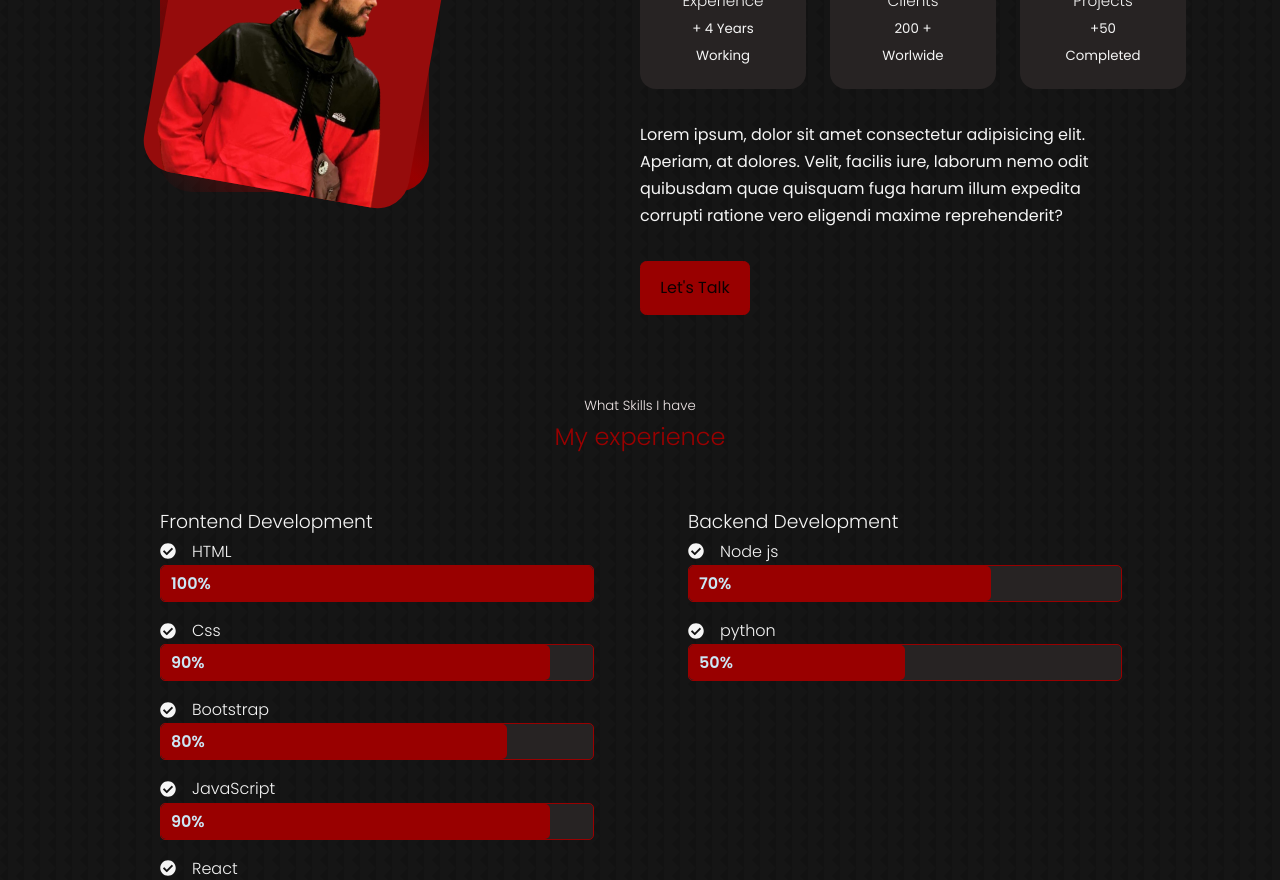
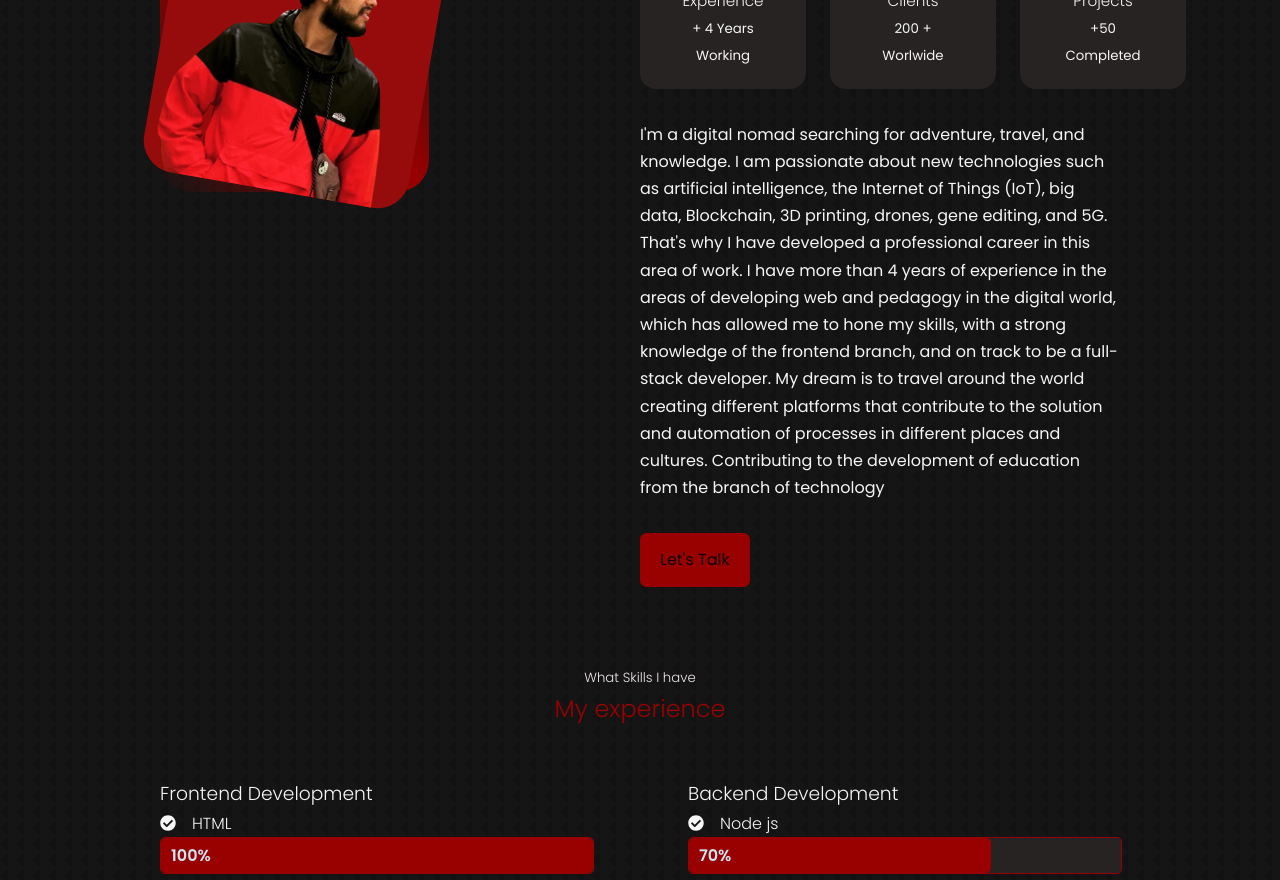
Before and after one commit to jhondeser/prueba, a React (Create React App) app: page / in a window 1280 px wide. Shown: the part 1100-1980 px from the top of the page. Built offline with nearby package versions, Linux system fonts and the light colour scheme.

Commit message:
enero el texto de presentacion para la seccion about me

```diff
--- a/src/components/about/About.jsx
+++ b/src/components/about/About.jsx
@@ -36,7 +36,21 @@ const About = () => {
               <small>+50 Completed</small>
             </div>
           </div>
-          <p>Lorem ipsum, dolor sit amet consectetur adipisicing elit. Aperiam, at dolores. Velit, facilis iure, laborum nemo odit quibusdam quae quisquam fuga harum illum expedita corrupti ratione vero eligendi maxime reprehenderit?</p>
+          <p>
+            I'm a digital nomad searching for adventure, travel, and knowledge.
+            I am passionate about new technologies such as
+            artificial intelligence, the Internet of Things (IoT), big data,
+            Blockchain, 3D printing, drones, gene editing, and 5G.
+            That's why I have developed a professional career in this area of work.
+
+            I have more than 4 years of experience in the areas of developing
+            web and pedagogy in the digital world, which has allowed me to hone my skills,
+            with a strong knowledge of the frontend branch, and on track to be a full-stack developer.
+
+            My dream is to travel around the world creating different platforms
+            that contribute to the solution and automation of processes in different places and cultures.
+            Contributing to the development of education from the branch of technology
+          </p>
 
           <a href="#contacts" className="btn btn-primary">Let's Talk</a>
         </div>
```
